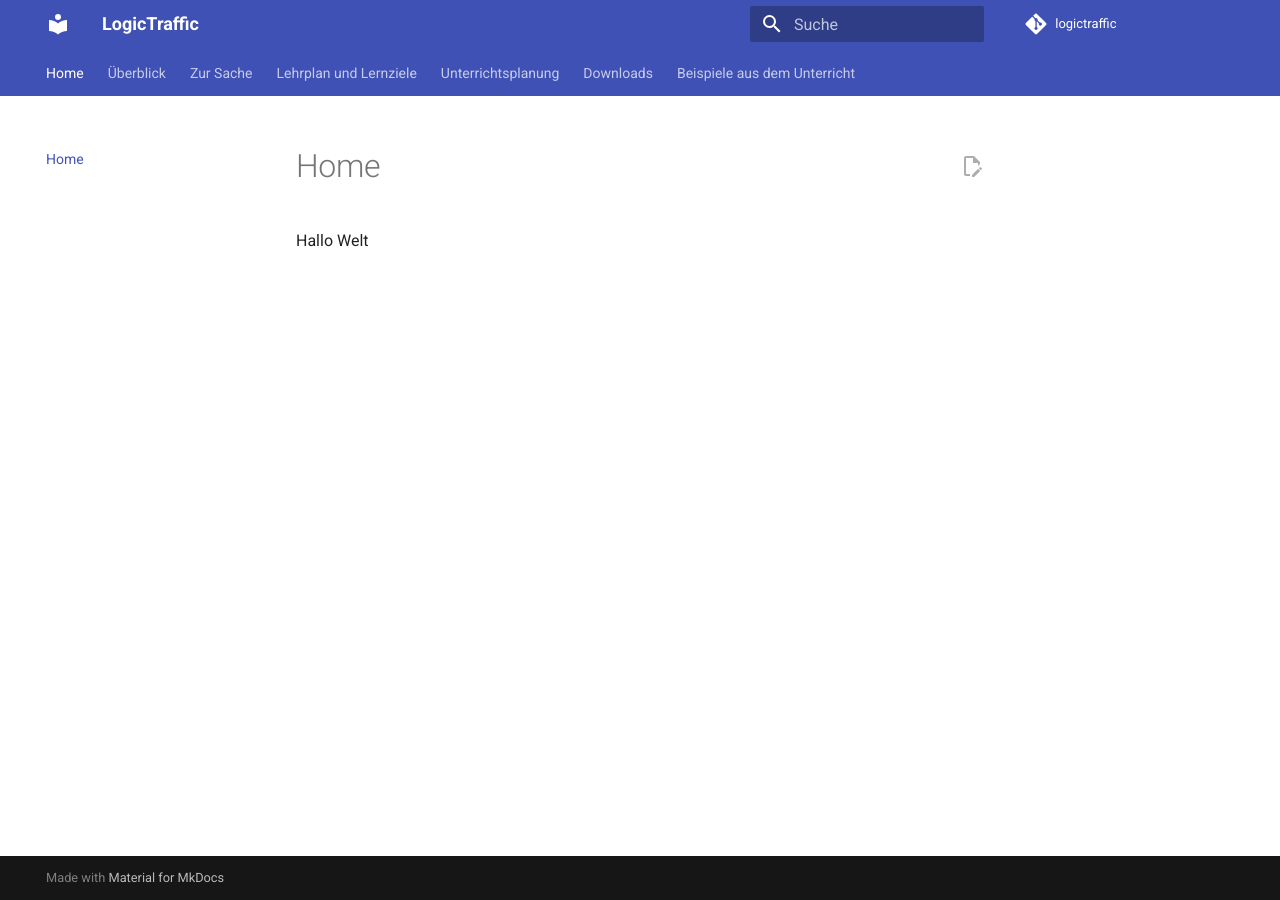
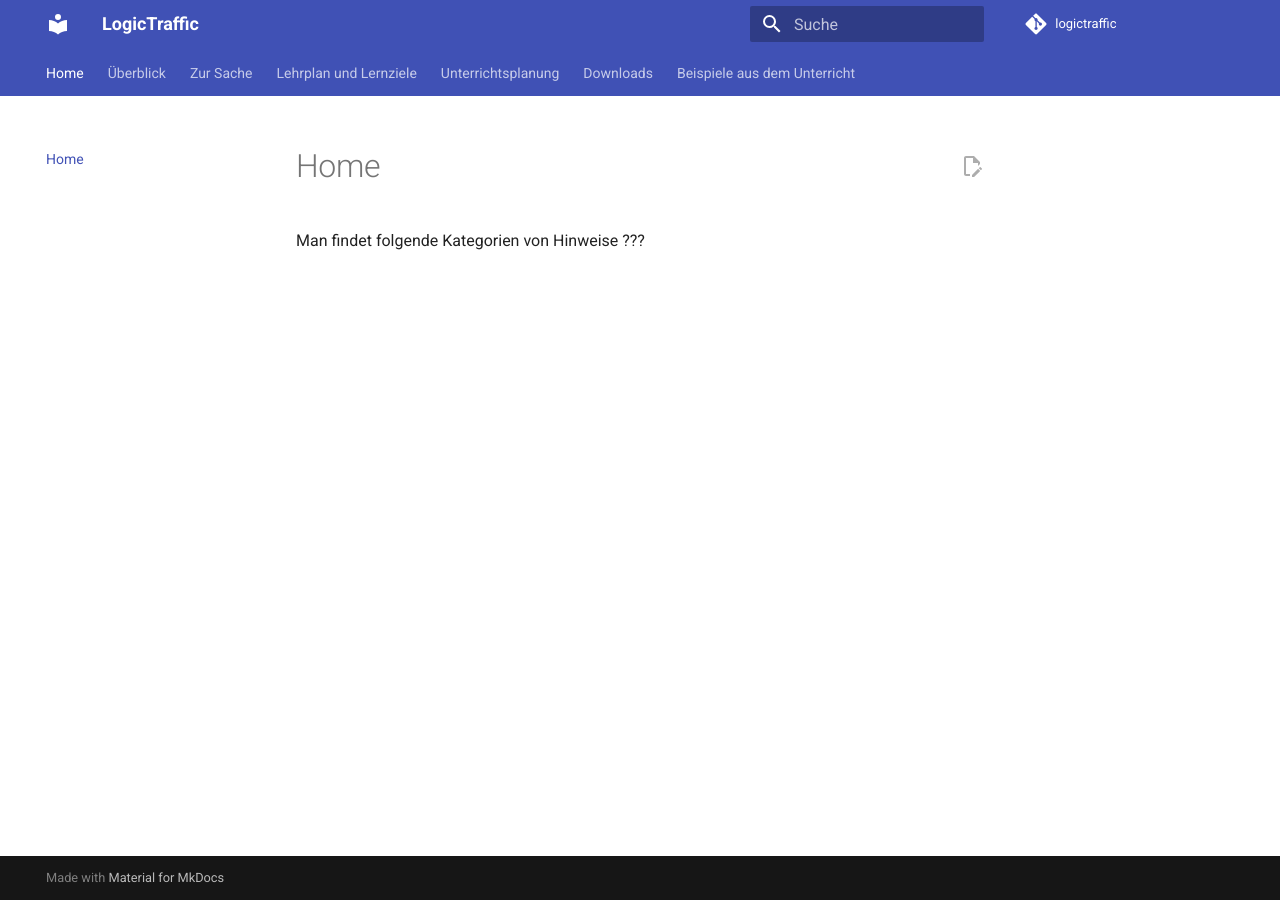
Before and after one commit to salomegolden/logictraffic, an MkDocs documentation site: the page built from docs/index.md, in a window 1280 px wide. Built offline with MkDocs 1.6.1 and Material for MkDocs 9.7.7, drawn with Linux system fonts in a browser that asks for light colours; comment, search, counter and statistics services are not loaded.

Commit message:
Update index.md

```diff
--- a/docs/index.md
+++ b/docs/index.md
@@ -1 +1,2 @@
-Hallo Welt
+Man findet folgende Kategorien von Hinweise
+???
```
